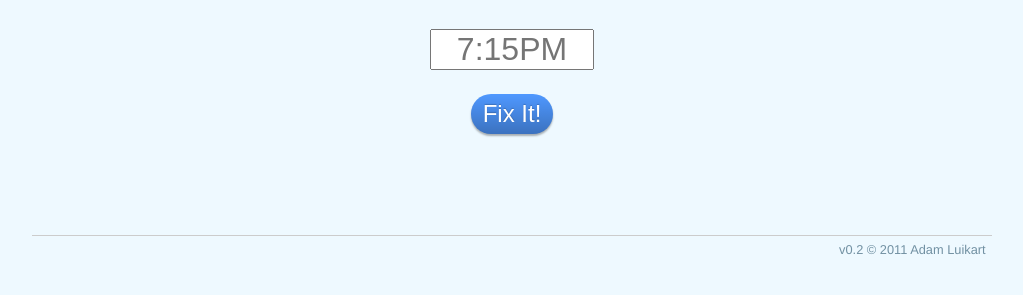
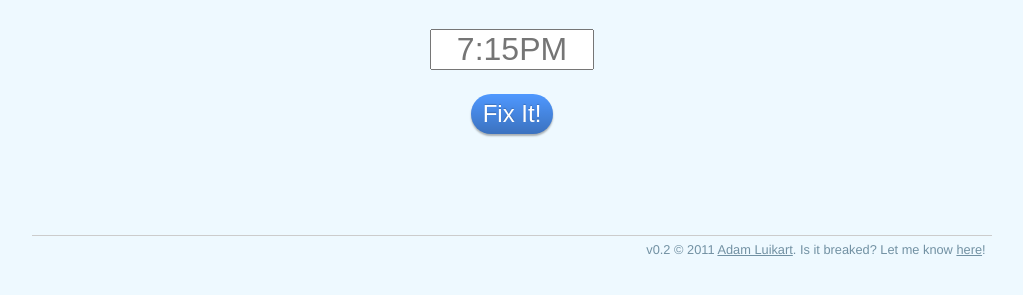
Before and after one commit to adamesque/fix-harvest-timer, a plain HTML site: page index.html in a window 1280 px wide. Shown: the part 455-750 px from the top of the page, without its empty margins (128-1151 px from the left). Drawn offline with Linux system fonts and the light colour scheme.

Commit message:
Add issue resolution initiation information.

```diff
--- a/index.html
+++ b/index.html
@@ -115,10 +115,14 @@
 			}
 			footer a {
 				color: #7291A3;
-				text-decoration: none;
+
+				-webkit-transition: color 500ms ease-in-out;
+				-moz-transition: color 500ms ease-in-out;
+				-ie-transition: color 500ms ease-in-out;
+				transition: color 500ms ease-in-out;
 			}
 			footer a:hover {
-				text-decoration: underline;
+				color: #4f98ff;
 			}
 		</style>
 		<script type="text/javascript">
@@ -159,7 +163,7 @@
 		</form>
 		<footer>
 			<hr/>
-			<p>v0.2 &copy; 2011 <a href="http://twitter.com/adamesque">Adam Luikart</a></p>
+			<p>v0.2 &copy; 2011 <a href="http://twitter.com/adamesque">Adam Luikart</a>. Is it breaked? Let me know <a href="https://github.com/adamesque/fix-harvest-timer/issues">here</a>!</p>
 		</footer>
 		<script>
 			//(function () {
```
